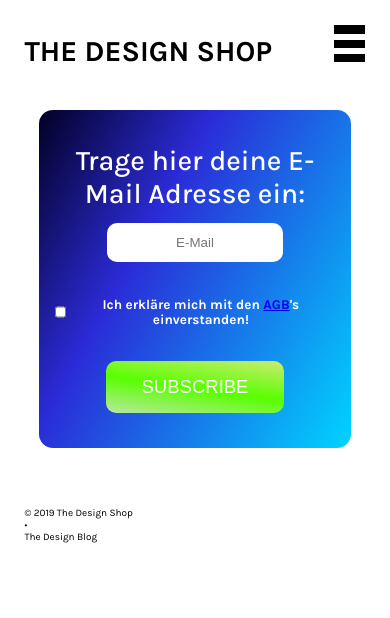
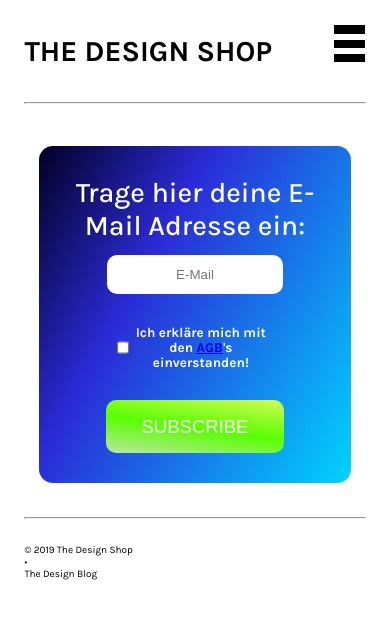
Before and after one commit to supermazlum/the_design_shop, a plain HTML site: page index_subscribe.html in a window 390 px wide. Drawn offline with Linux system fonts and the light colour scheme.

Commit message:
preModal

```diff
--- a/assets/css/media.css
+++ b/assets/css/media.css
@@ -153,7 +153,7 @@
 
     form div:nth-of-type(2) {
     font-size: 0.9rem;
-    /* justify-content: center; */
+    width: 50%;
     }
 
     form div:nth-of-type(3) input {
--- a/assets/css/style.css
+++ b/assets/css/style.css
@@ -251,6 +251,10 @@ form {
     color: white;
 }
 
+form div {
+    width: 80%;
+}
+
 form div:nth-of-type(1) {
     display: flex;
     flex-direction: column;
@@ -274,7 +278,6 @@ form div:nth-of-type(1) input {
 form div:nth-of-type(2) {
     display: flex;
     justify-content: center;
-
 }
 
 form div:nth-of-type(2) input{
@@ -283,7 +286,7 @@ form div:nth-of-type(2) input{
 
 form div:nth-of-type(3) input {
     background: rgb(211,255,223);
-    background: linear-gradient(188deg, rgb(204, 235, 112) 0%, rgba(88,255,0,1) 52%, rgba(186,231,159,1) 100%);
+    background: linear-gradient(188deg, rgb(209, 250, 86) 0%, rgba(88,255,0,1) 52%, rgba(186,231,159,1) 100%);
     color: white;
     font-weight: 400;
     padding: 1.5vh 6vw;
@@ -292,3 +295,15 @@ form div:nth-of-type(3) input {
     font-size: 1.7rem;
     cursor: pointer;
 }
+
+form div:nth-of-type(3) input:hover {
+    background: rgb(211,255,223);
+    background: linear-gradient(188deg, rgba(211,255,223,1) 0%, rgba(241,255,0,1) 52%, rgba(186,231,159,1) 100%);
+    /* transition-duration: 2s; */
+    /* warum funktioniert das nicht? */
+    opacity: 93%;
+    filter: drop-shadow(0px 0px 27px #6F6F6F);
+    transition-duration: 1.2s;
+    color: rgb(0, 0, 0);
+    text-shadow: 4px 3px 3px #ffffff;
+}
--- a/assets/js/main.js
+++ b/assets/js/main.js
@@ -1,4 +1,4 @@
-console.log("test");
+// console.log("test");
 
 // BONUS: Füge eine Seite hinzu, wo der User sich für einen Newsletter anmelden kann. Lass Dir die eingetragenen Daten in der Konsole ausgeben.
 
@@ -7,3 +7,11 @@ function mailcheck() {
     let usermail = document.getElementById('usermail').value;
     console.log(usermail);
 }
+
+function popUp() {
+    alert("Successfully subscribed. Thank you!");
+}
+
+// if(confirm("Ok!")) {
+//     console.log("Done!")
+// }
--- a/index_subscribe.html
+++ b/index_subscribe.html
@@ -33,6 +33,7 @@
             </ul>
         </nav>
     </header>
+    <hr>
     <main>
         <form action="">
             <div>
@@ -44,10 +45,12 @@
                 <h2>Ich erkläre mich  mit den <a href="#">AGB</a>'s einverstanden!</h2>
             </div>
             <div>
-                <input type="button" value="SUBSCRIBE" onclick="mailcheck()">
+                <input type="button" value="SUBSCRIBE" onclick="mailcheck(); openModal()">
+
             </div>
         </form>
     </main>
+    <hr>
     <footer>
         <div>
             <p>© 2019 The Design Shop</p>
```
